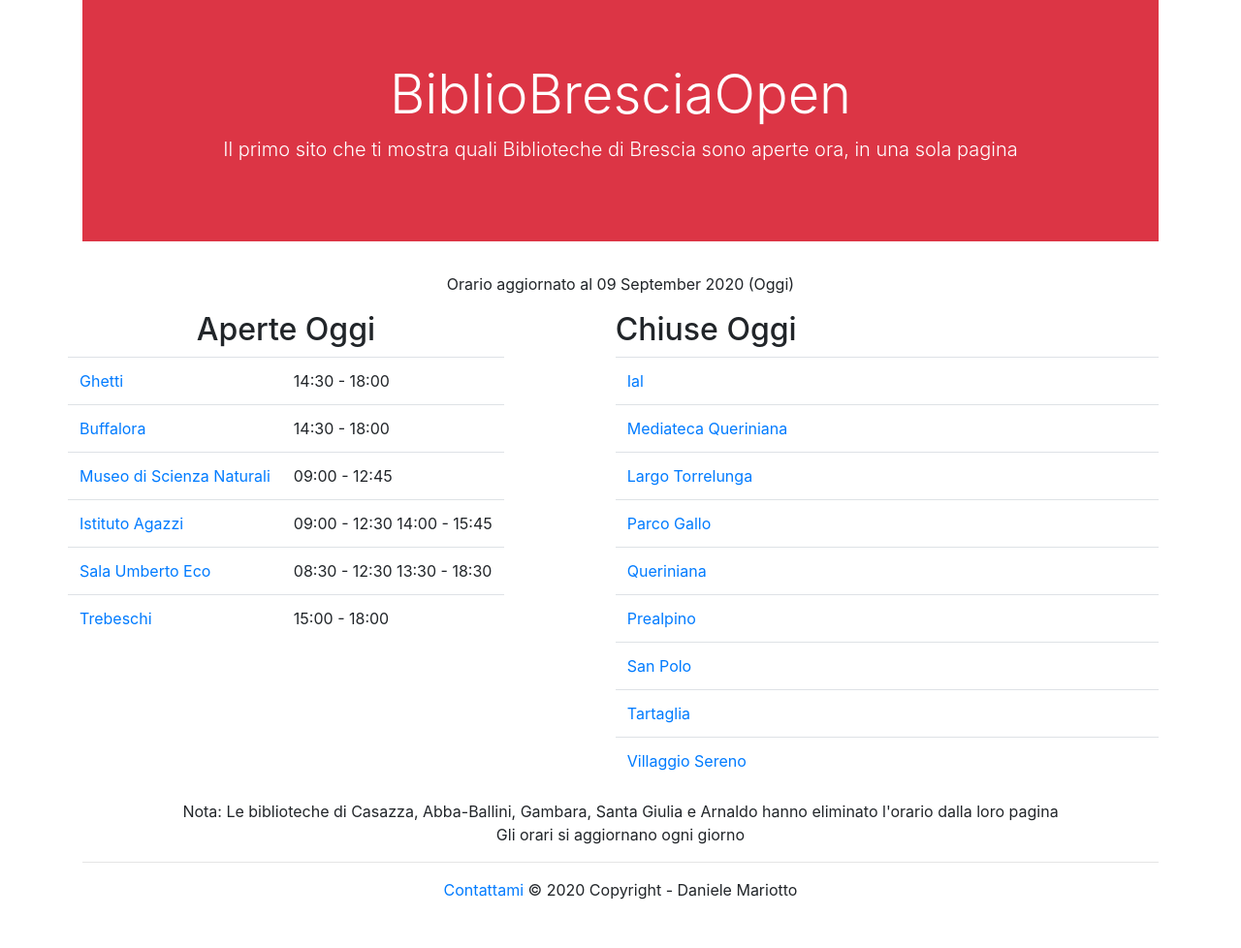
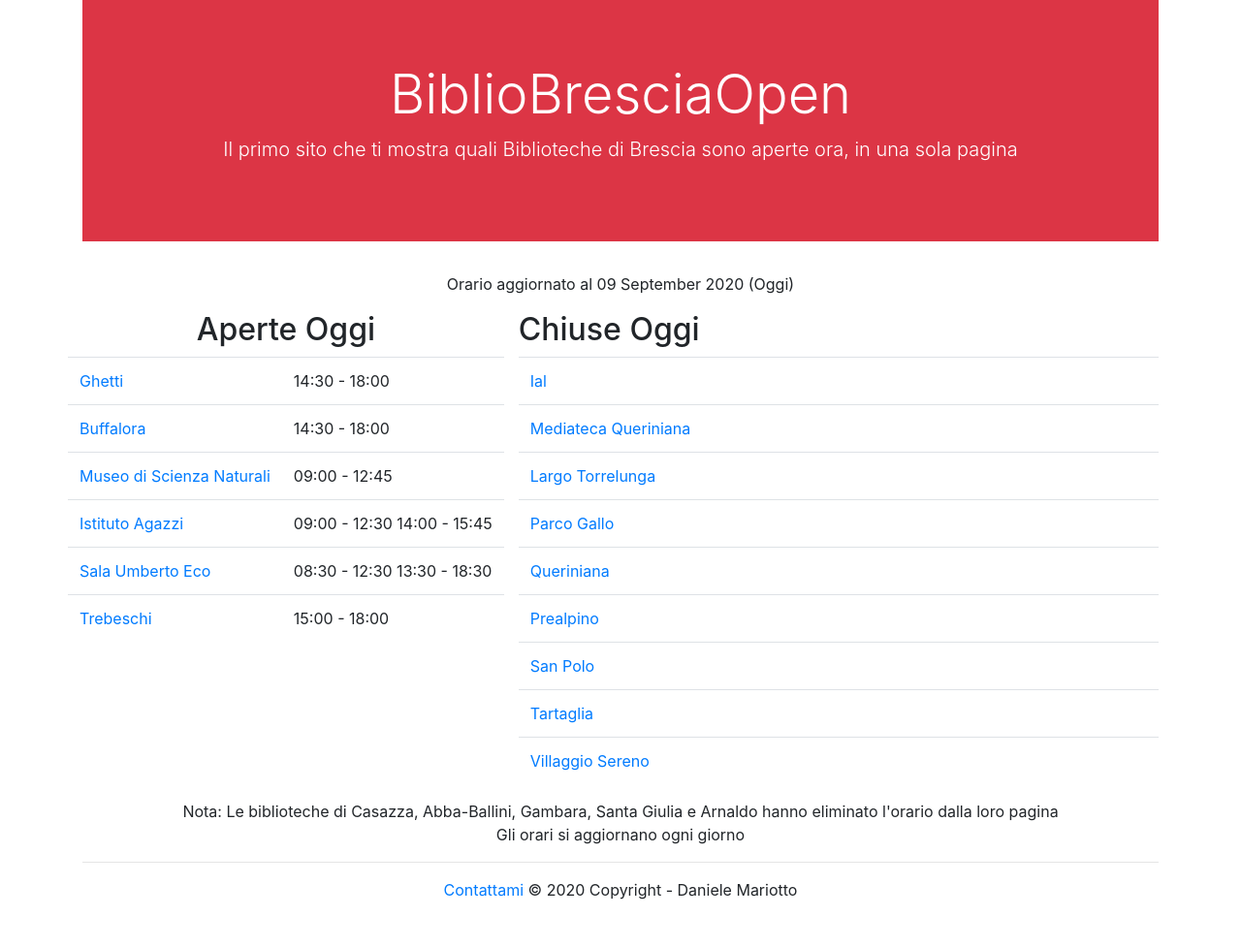
Before and after one commit to DanieleMar/BiblioBresciaOpen, a Flask app: page / in a window 1280 px wide. Shown: the whole page at 97% size. Run offline with Flask 2, Linux system fonts and the light colour scheme; some libraries are stand-ins or nearby versions.

Commit message:
corretti margin

```diff
--- a/templates/bbo-home.html
+++ b/templates/bbo-home.html
@@ -52,7 +52,7 @@
 
                 </table>
             </div>
-            <div class="col" style=" margin-left: 100px;">
+            <div class="col">
                 <h2 class="">Chiuse Oggi</h2>
                 <table class=" table" id="chiuse">
 
```
